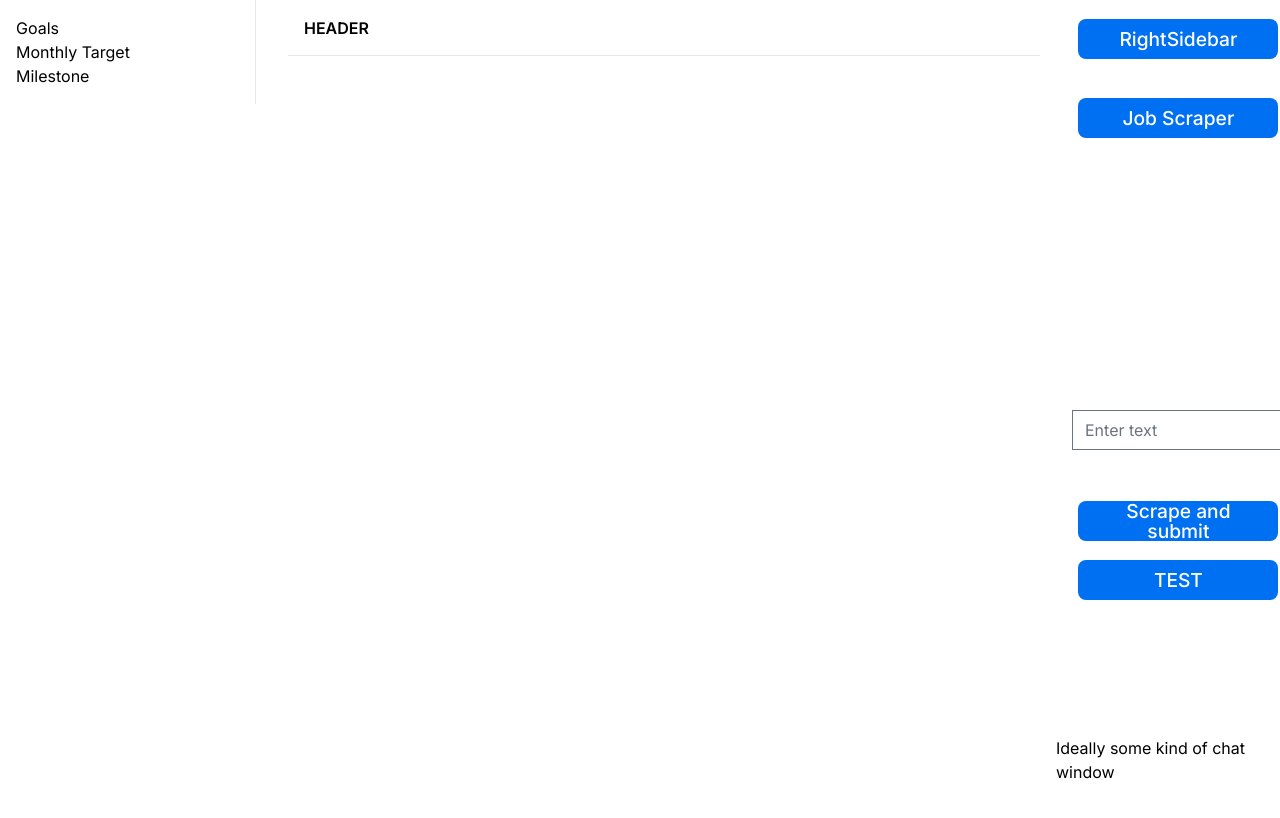
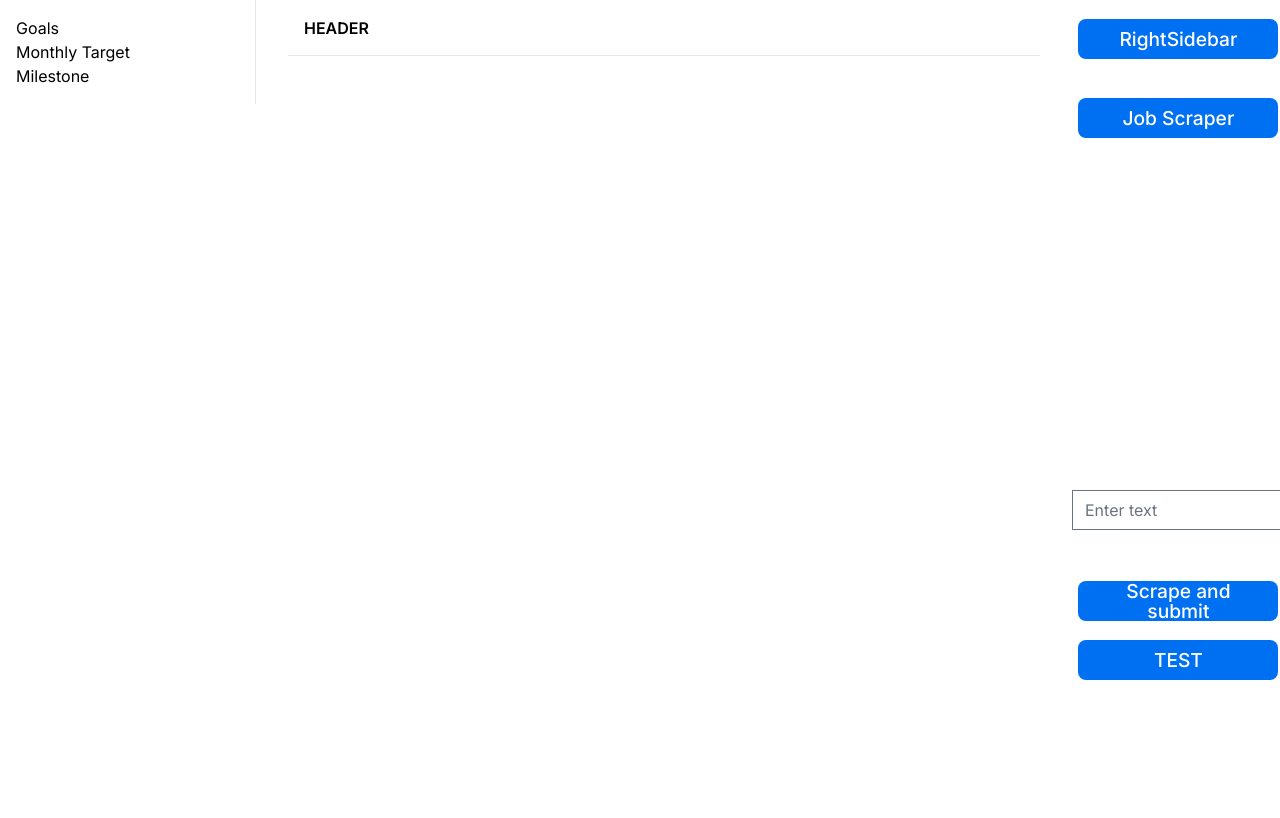
Before and after one commit to Jonathanko52/next-test, a Next.js app: page /todo in a window 1280 px wide. Both pictures are taken after a click on the button "Job Scraper". Shown: the top 818 px of the page. Built offline with nearby package versions, Linux system fonts and the light colour scheme; a web font is replaced by a local one.

Commit message:
sidebar breakthorugh. added job scrpaer as an option

```diff
--- a/app/todo/layout.tsx
+++ b/app/todo/layout.tsx
@@ -14,15 +14,17 @@ export default function RootLayout({
 }: {
   children: React.ReactNode;
 }) {
-  const [rightSidebarOpen, setRightSidebarOpen] = useState(true);
-  const [jobScraperOpen, setJobScraperOpen] = useState(true);
+  const [rightSidebarOpen, setRightSidebarOpen] = useState(false);
+  const [jobScraperOpen, setJobScraperOpen] = useState(false);
 
   const toggleRightSidebar = () => {
     setRightSidebarOpen(!rightSidebarOpen);
+    setJobScraperOpen(false);
   };
 
   const toggleScraperSidebar = () => {
     setJobScraperOpen(!jobScraperOpen);
+    setRightSidebarOpen(false);
   };
 
   return (
@@ -60,9 +62,13 @@ export default function RootLayout({
             onClick={toggleScraperSidebar}>
             Job Scraper
           </Button>
+          {jobScraperOpen ? (
+            <div className="col-start-3 row-span-2">
+              <TextboxWithButton />
+            </div>
+          ) : null}
           {rightSidebarOpen ? (
             <div className="col-start-3 row-span-2">
-              <TextboxWithButton />
               <RightSidebar />
             </div>
           ) : null}
```
